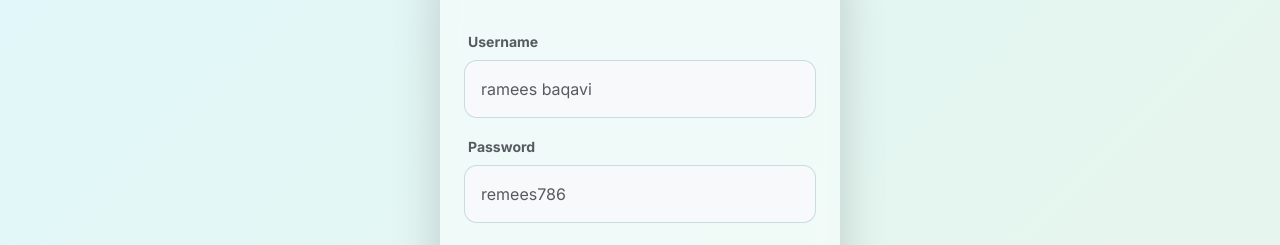
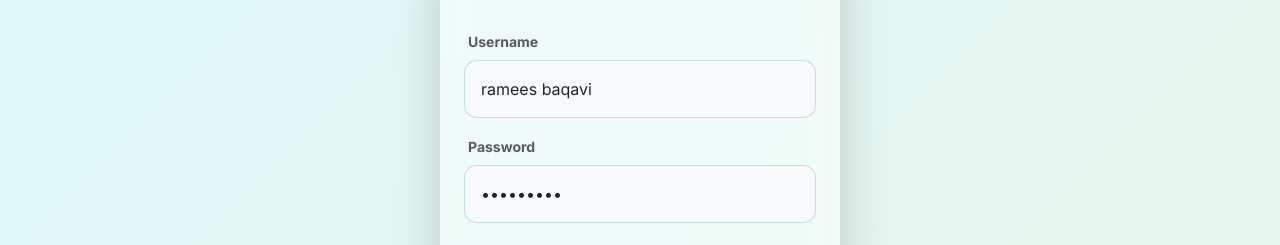
Before and after one commit to albayanrms-sys/BAYANUL-ULOOOM-KUNNATH-DARS, a React (Vite) app: page /admin in a window 1280 px wide. Shown: the part 197-442 px from the top of the page. Built offline with nearby package versions, Linux system fonts and the light colour scheme.

Commit message:
prefill logins and fix local dev proxy

```diff
--- a/src/pages/Admin.jsx
+++ b/src/pages/Admin.jsx
@@ -3,8 +3,8 @@ import "./Admin.css";
 
 function Admin() {
   const [token, setToken] = useState(localStorage.getItem('adminToken'));
-  const [username, setUsername] = useState("");
-  const [password, setPassword] = useState("");
+  const [username, setUsername] = useState("ramees baqavi");
+  const [password, setPassword] = useState("remees786");
 
   // Dashboard states
   const [activeTab, setActiveTab] = useState("overview");
--- a/vite.config.js
+++ b/vite.config.js
@@ -4,5 +4,12 @@ import react from '@vitejs/plugin-react'
 // https://vite.dev/config/
 export default defineConfig({
   plugins: [react()],
-  // base removed for Vercel deployment
+  server: {
+    proxy: {
+      '/api': {
+        target: 'http://localhost:5000',
+        changeOrigin: true
+      }
+    }
+  }
 })
```
